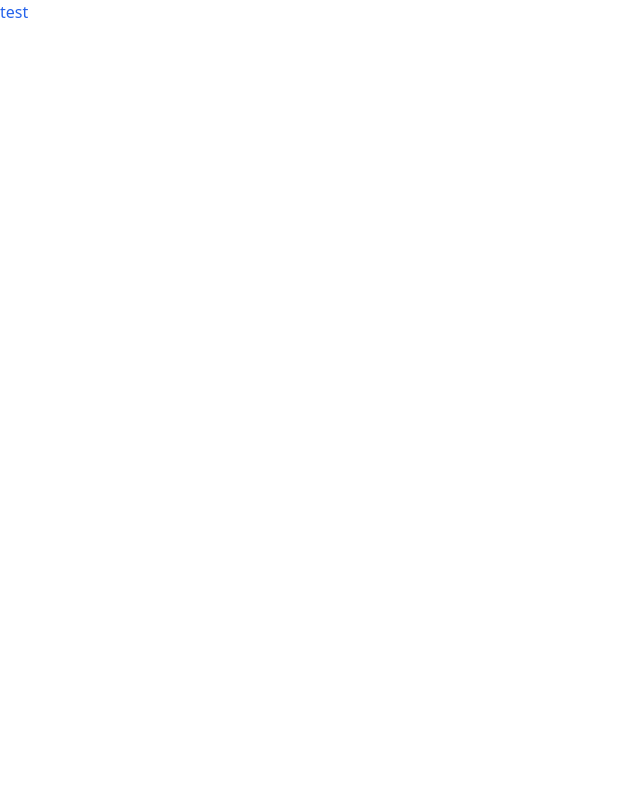
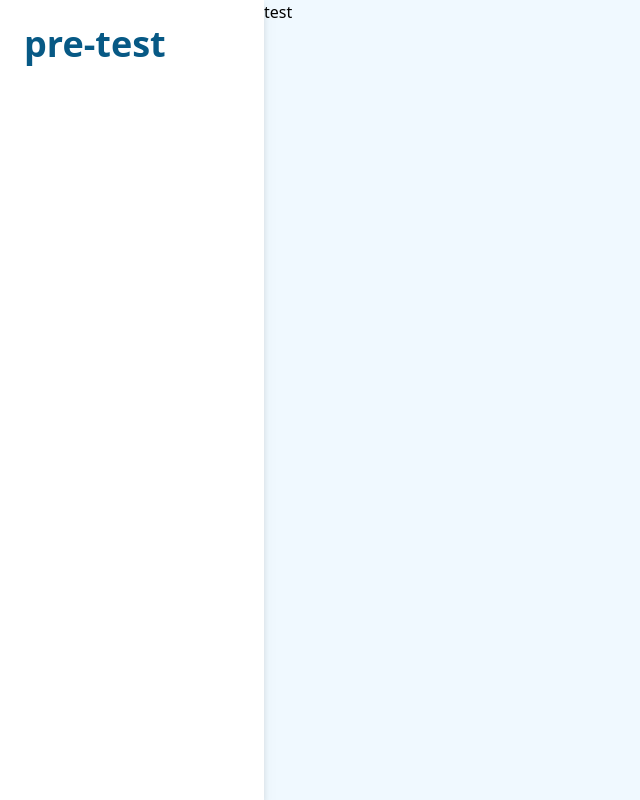
Before and after one commit to ikhwanuddin39/swadarma-duta-data-pretest, an Angular app: page /dashboard in a window 1280 px wide. Before the commit this address led to /. Shown: the whole page, without its empty margins (0-640 px from the left). Built offline with nearby package versions, Linux system fonts and the light colour scheme.

Commit message:
add: dashboard module

```diff
--- a/src/app/app-routing.module.ts
+++ b/src/app/app-routing.module.ts
@@ -1,7 +1,16 @@
 import { NgModule } from '@angular/core';
 import { RouterModule, Routes } from '@angular/router';
 
-const routes: Routes = [];
+const routes: Routes = [
+  {
+    path: '',
+    redirectTo: 'dashboard',
+    pathMatch: 'full',
+  }, {
+    path: 'dashboard',
+    loadChildren: () => import('./views/dashboard/dashboard.module').then(m => m.DashboardModule)
+  }
+];
 
 @NgModule({
   imports: [RouterModule.forRoot(routes)],
--- a/src/app/app.component.html
+++ b/src/app/app.component.html
@@ -1 +1 @@
-<div class="text-blue-600">test</div>
+<router-outlet></router-outlet>
--- /dev/null
+++ b/src/app/views/dashboard/dashboard.component.html
@@ -0,0 +1,12 @@
+<div class="flex">
+   <!-- sidebar -->
+   <aside class="min-h-screen h-full bg-white p-6 w-3/12 drop-shadow-lg">
+      <h1 class="font-bold text-4xl text-sky-800">pre-test</h1>
+      <ul>
+         <li></li>
+      </ul>
+   </aside>
+   <!-- main content -->
+   <main class="bg-sky-50 h-screen w-full">test</main>
+
+</div>
--- /dev/null
+++ b/src/app/views/dashboard/dashboard.module.ts
@@ -0,0 +1,25 @@
+import { NgModule } from '@angular/core';
+import { CommonModule } from '@angular/common';
+import { DashboardComponent } from './dashboard.component';
+import { RouterModule, Routes } from '@angular/router';
+
+const routes: Routes = [
+  {
+    path: '',
+    component: DashboardComponent,
+    data: {
+      title: 'Dashboard'
+    }
+  }
+];
+
+@NgModule({
+  declarations: [
+    DashboardComponent
+  ],
+  imports: [
+    CommonModule,
+    RouterModule.forChild(routes)
+  ]
+})
+export class DashboardModule { }
```
Also changed, not shown: src/app/views/dashboard/dashboard.component.ts (added, +10 -0 lines), src/app/views/dashboard/dashboard.component.scss (added), 1 other file (tests, documents, lock files or other folders).
